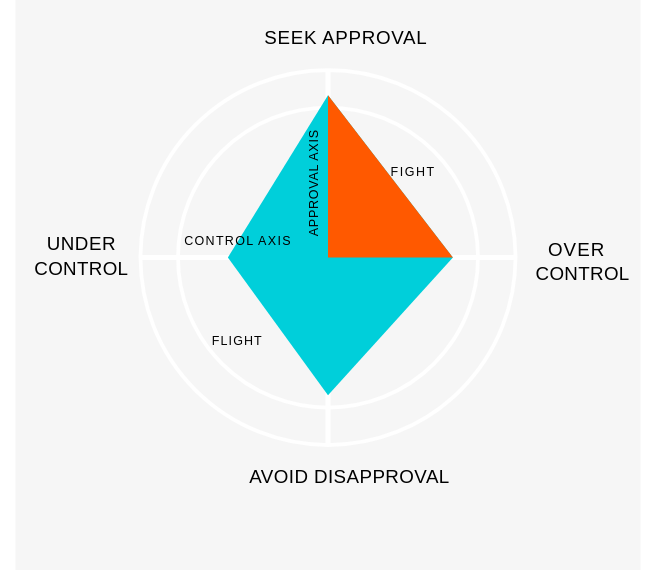
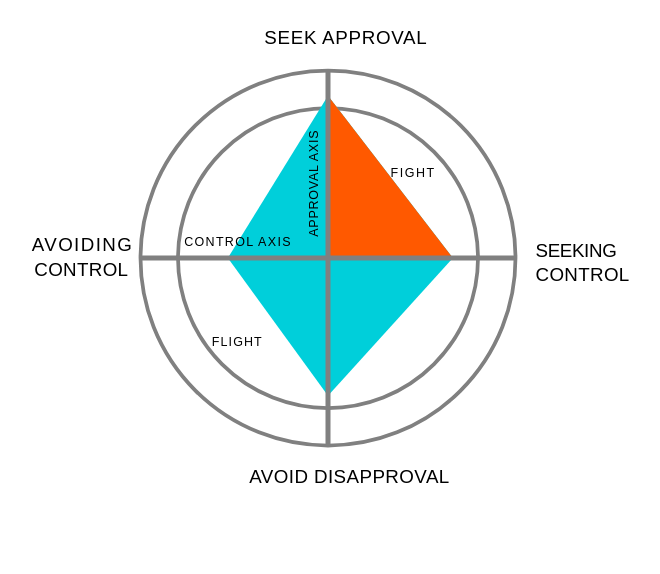
Before and after one commit to BasudevBharatBhushan/D3-Dynamic-Query-Param, a plain HTML site: page index.html in a window 1280 px wide. Shown: the top 574 px of the page, without its empty margins (312-972 px from the left). Drawn offline with nearby package versions, Linux system fonts and the light colour scheme.

Commit message:
chart updated

```diff
--- a/index.html
+++ b/index.html
@@ -6,7 +6,8 @@
     <title>D3.js Dynamic Graph</title>
     <style>
       #chart {
-        text-align: center;
+        display: flex;
+        justify-content: center;
         transition: transform 0.3s ease; /* Add transition for smooth animation */
       }
     </style>
@@ -32,34 +33,16 @@
         .attr("height", 500)
         .attr(
           "style",
-          "background-color: #f6f6f6;background-repeat: no-repeat;background-position: 50%;"
+          "background-color: white;background-repeat: no-repeat;background-position: 50%;"
         )
         .attr("id", "stress_shifter_svg");
-
-      var line1 = svgContainer
-        .append("line")
-        .attr("x1", 100)
-        .attr("y1", 250)
-        .attr("x2", 400)
-        .attr("y2", 250)
-        .attr("stroke-width", 4)
-        .attr("stroke", "white");
-
-      var line2 = svgContainer
-        .append("line")
-        .attr("x1", 250)
-        .attr("y1", 400)
-        .attr("x2", 250)
-        .attr("y2", 100)
-        .attr("stroke-width", 4)
-        .attr("stroke", "white");
 
       var circle2 = svgContainer
         .append("circle")
         .attr("cx", 250)
         .attr("cy", 250)
         .attr("r", 150)
-        .style("stroke", "white") // set the line colour
+        .style("stroke", "grey") // set the line colour
         .style("stroke-width", "3px")
         .style("fill", "none");
 
@@ -68,7 +51,7 @@
         .attr("cx", 250)
         .attr("cy", 250)
         .attr("r", 120)
-        .style("stroke", "white") // set the line colour
+        .style("stroke", "grey") // set the line colour
         .style("stroke-width", "3px")
         .style("fill", "none");
 
@@ -239,14 +222,14 @@
 
       svgContainer
         .append("text")
-        .attr("x", "25")
+        .attr("x", "13")
         .attr("y", "244")
         .attr("font-family", "sans-serif")
         .attr("font-size", "15px")
         .attr("fill", "black")
         .attr("font-weight", "400")
-        .attr("textLength", "55")
-        .text("UNDER");
+        .attr("textLength", "80")
+        .text("AVOIDING");
       svgContainer
         .append("text")
         .attr("x", "15")
@@ -260,14 +243,14 @@
 
       svgContainer
         .append("text")
-        .attr("x", "426")
+        .attr("x", "416")
         .attr("y", "249")
         .attr("font-family", "sans-serif")
         .attr("font-size", "15px")
         .attr("font-weight", "400")
         .attr("fill", "black")
-        .attr("textLength", "45")
-        .text("OVER");
+        .attr("textLength", "65")
+        .text("SEEKING");
       svgContainer
         .append("text")
         .attr("x", "416")
@@ -300,6 +283,24 @@
         .attr("font-weight", "400")
         .attr("textLength", "40")
         .text("FLIGHT");
+
+      var line1 = svgContainer
+        .append("line")
+        .attr("x1", 100)
+        .attr("y1", 250)
+        .attr("x2", 400)
+        .attr("y2", 250)
+        .attr("stroke-width", 4)
+        .attr("stroke", "grey");
+
+      var line2 = svgContainer
+        .append("line")
+        .attr("x1", 250)
+        .attr("y1", 400)
+        .attr("x2", 250)
+        .attr("y2", 100)
+        .attr("stroke-width", 4)
+        .attr("stroke", "grey");
     </script>
   </body>
 </html>
```
